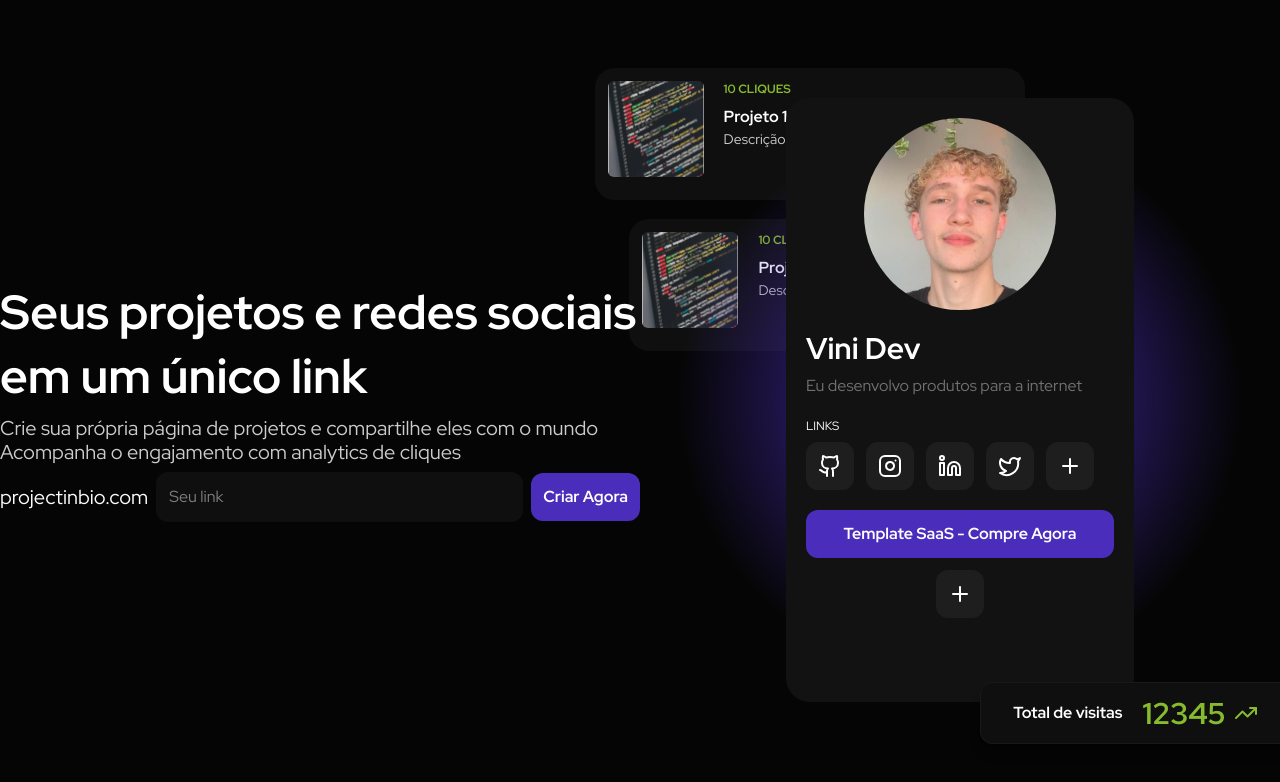
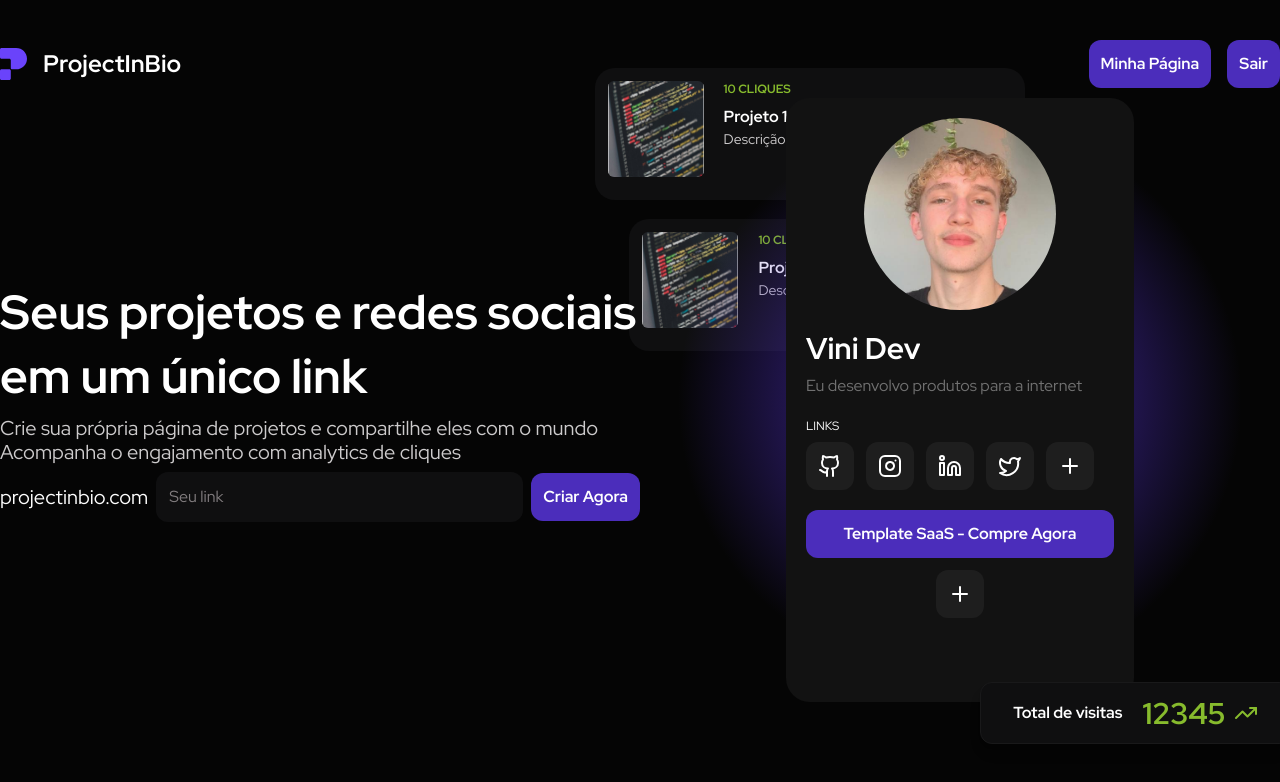
Before and after one commit to Vinigavaa/ProjectInBio, a Next.js app: page / in a window 1280 px wide. Shown: the top 782 px of the page. Built offline with nearby package versions, Linux system fonts and the light colour scheme.

Commit message:
create header in landing-page

```diff
--- /dev/null
+++ b/app/components/landing-page/header.tsx
@@ -0,0 +1,18 @@
+import Button from "../ui/button";
+
+ export default function Header() {
+   return (
+     <div className="absolute top-0 left-0 right-0 w-full z-10">
+       <div className="max-w-7xl mx-auto flex items-center justify-between py-10">
+         <div className="flex items-center gap-4">
+           <img src="/logo.svg" alt="ProjectInBio Logo" />
+           <h3 className="text-white text-2xl font-bold">ProjectInBio</h3>
+         </div>
+         <div className="flex items-center gap-4">
+           <Button>Minha Página</Button>
+           <Button>Sair</Button>
+         </div>
+       </div>
+     </div>
+   );
+ }
--- a/app/page.tsx
+++ b/app/page.tsx
@@ -1,8 +1,10 @@
+import Header from "./components/landing-page/header";
 import Hero from "./components/landing-page/hero";
 
 export default function Home() {
   return (
     <div className="max-w-7xl mx-auto">
+      <Header />
       <Hero />
     </div>
   );
```
